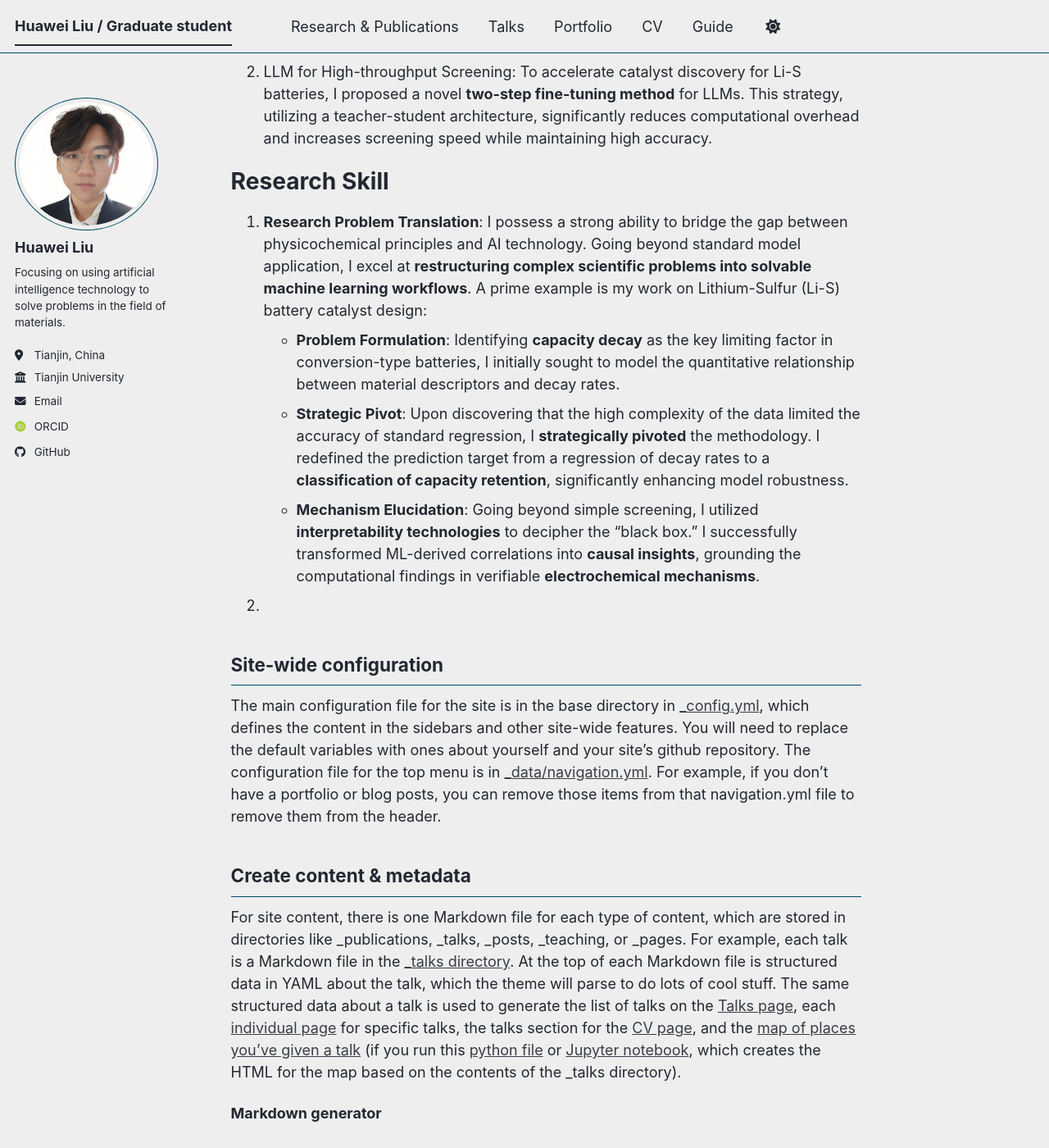
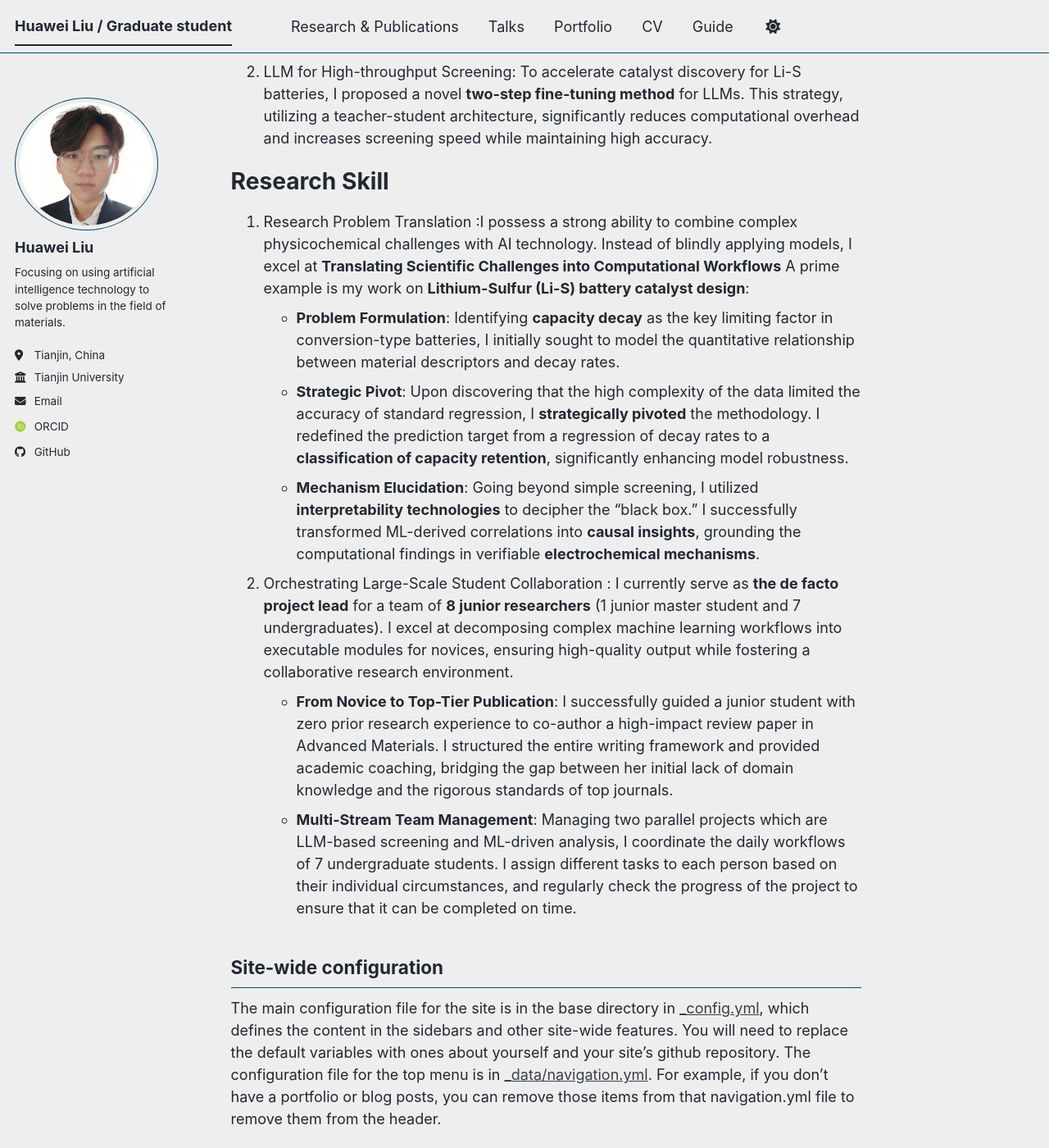
Before and after one commit to erweixi/erweixi.github.io, a Jekyll site: the page built from _pages/about.md, in a window 1280 px wide and 1400 px high, scrolled down 725 px. Shown: the whole window at 82% size. Built offline with Jekyll 4.4.1, drawn with Linux system fonts in a browser that asks for light colours; some web fonts are replaced; a script bundle is joined from its source files by our own code; library files that are not in the unit come from our copies.

Commit message:
更新研究技能部分，增强描述并添加团队协作经验

```diff
--- a/_pages/about.md
+++ b/_pages/about.md
@@ -22,11 +22,15 @@ Currently, I am **leading a research team** focusing on two synergistic frontier
 
 Research Skill
 ======
-1. **Research Problem Translation**: I possess a strong ability to bridge the gap between physicochemical principles and AI technology. Going beyond standard model application, I excel at **restructuring complex scientific problems into solvable machine learning workflows**. A prime example is my work on Lithium-Sulfur (Li-S) battery catalyst design:
- - **Problem Formulation**: Identifying **capacity decay** as the key limiting factor in conversion-type batteries, I initially sought to model the quantitative relationship between material descriptors and decay rates.
- - **Strategic Pivot**: Upon discovering that the high complexity of the data limited the accuracy of standard regression, I **strategically pivoted** the methodology. I redefined the prediction target from a regression of decay rates to a **classification of capacity retention**, significantly enhancing model robustness.
- - **Mechanism Elucidation**: Going beyond simple screening, I utilized **interpretability technologies** to decipher the "black box." I successfully transformed ML-derived correlations into **causal insights**, grounding the computational findings in verifiable **electrochemical mechanisms**.
-2.
+1. Research Problem Translation :I possess a strong ability to combine complex physicochemical challenges with AI technology. Instead of blindly applying models, I excel at **Translating Scientific Challenges into Computational Workflows**
+A prime example is my work on **Lithium-Sulfur (Li-S) battery catalyst design**:
+- **Problem Formulation**: Identifying **capacity decay** as the key limiting factor in conversion-type batteries, I initially sought to model the quantitative relationship between material descriptors and decay rates.
+- **Strategic Pivot**: Upon discovering that the high complexity of the data limited the accuracy of standard regression, I **strategically pivoted** the methodology. I redefined the prediction target from a regression of decay rates to a **classification of capacity retention**, significantly enhancing model robustness.
+- **Mechanism Elucidation**: Going beyond simple screening, I utilized **interpretability technologies** to decipher the "black box." I successfully transformed ML-derived correlations into **causal insights**, grounding the computational findings in verifiable **electrochemical mechanisms**.
+
+2. Orchestrating Large-Scale Student Collaboration : I currently serve as **the de facto project lead** for a team of **8 junior researchers** (1 junior master student and 7 undergraduates). I excel at decomposing complex machine learning workflows into executable modules for novices, ensuring high-quality output while fostering a collaborative research environment.
+- **From Novice to Top-Tier Publication**: I successfully guided a junior student with zero prior research experience to co-author a high-impact review paper in Advanced Materials. I structured the entire writing framework and provided academic coaching, bridging the gap between her initial lack of domain knowledge and the rigorous standards of top journals.
+- **Multi-Stream Team Management**: Managing two parallel projects which are LLM-based screening and ML-driven analysis, I coordinate the daily workflows of 7 undergraduate students. I assign different tasks to each person based on their individual circumstances, and regularly check the progress of the project to ensure that it can be completed on time.
 
 Site-wide configuration
 ------
```
